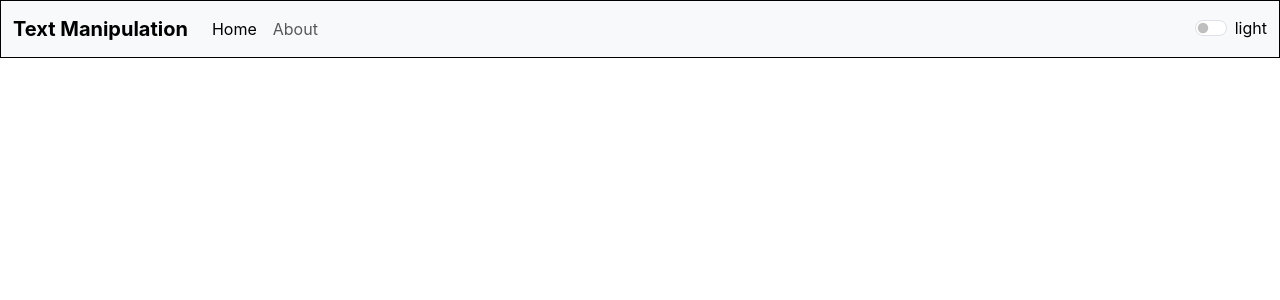
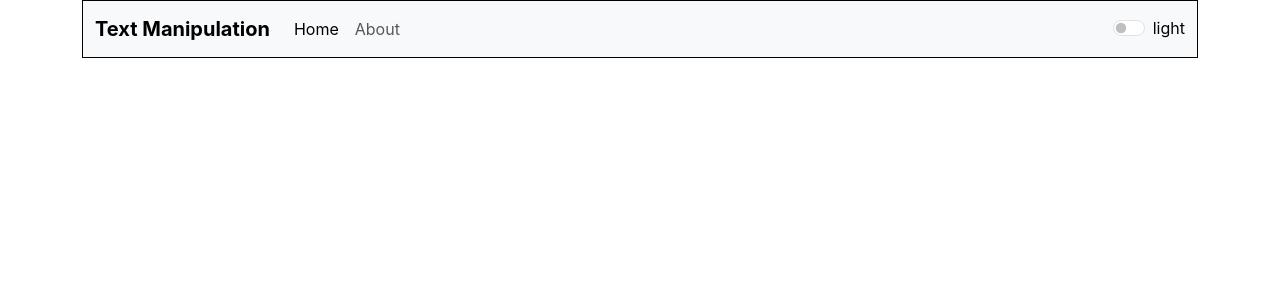
Before and after one commit to AshishSK123/my-app, a React (Create React App) app: page / in a window 1280 px wide. Shown: the top 300 px of the page. Built offline with nearby package versions, Linux system fonts and the light colour scheme.

Commit message:
Update App.js

```diff
--- a/src/App.js
+++ b/src/App.js
@@ -40,9 +40,9 @@ function App() {
   return (
     <>
       <Router>
+        <div className="container">
         <Navbar title={"Text Manipulation"} mode={mode} toggleMode={toggleMode} />
         <Alert msg={msg} />
-        <div className="container">
           <Routes>
             <Route exact path="/my-app/home" element={<Textinput input={"Enter Text  Here!"} mode={mode} alert={showAlert} />} />
             <Route path="/About/a" element={<About mode={mode} />} />
```
